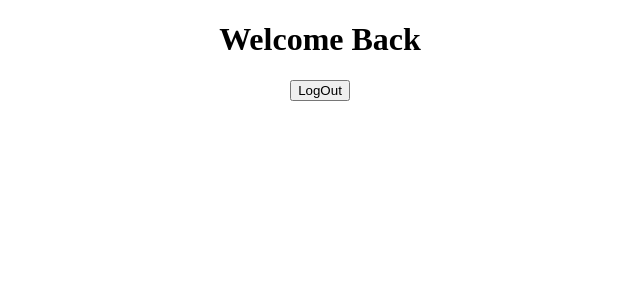
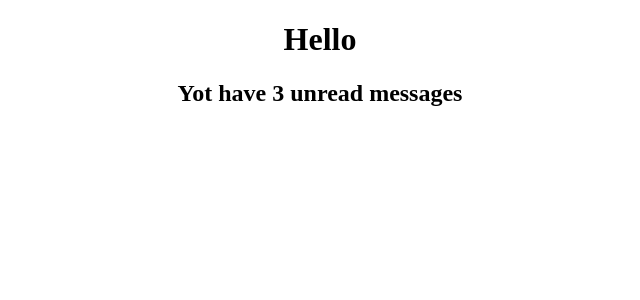
Before and after one commit to afshin4460/React-Js-with-reactapp.ir, a React (Create React App) app: page / in a window 1280 px wide. Shown: the top 300 px of the page, without its empty margins (320-960 px from the left). Built offline with nearby package versions, Linux system fonts and the light colour scheme.

Commit message:
conditional rendering 2

```diff
--- a/src/App.jsx
+++ b/src/App.jsx
@@ -2,7 +2,8 @@ import React, {useState} from 'react';
 import './App.css';
 //import Website from './components/webstie';
 //import Counter from './components/counter/counter';
-import Greeting from './components/greeting';
+//import Greeting from './components/greeting';
+import MailBox from './components/mailBox';
 
 function App() {
 
@@ -17,10 +18,11 @@ function App() {
   const handleToggleClick = () => {
     setIsToggleOn(!isToggleOn);
   }; */
-  const [isLogedIn, setIsLogedIn] = useState(true);
+  /* const [isLogedIn, setIsLogedIn] = useState(true);
   const handleLoginClick = () => {
     setIsLogedIn(!isLogedIn);
-  };
+  }; */
+  const messages = ['React', 'RReact', 'RRReact'];
 
   return (
     <div className='App'>
@@ -29,8 +31,9 @@ function App() {
       {/* <Counter /> */}
       {/* <a href="https://reactapp.ir" onClick={actionLink}>click me</a>
       <button onClick={handleToggleClick}>{isToggleOn ? 'ON' : 'OFF'}</button> */}
-      <Greeting isLoggedIn={isLogedIn} />
-      <button onClick={handleLoginClick}>{isLogedIn ? 'LogOut' : 'LogIn'}</button>
+      {/* <Greeting isLoggedIn={isLogedIn} />
+      <button onClick={handleLoginClick}>{isLogedIn ? 'LogOut' : 'LogIn'}</button> */}
+      <MailBox unreadMessage={messages} />
     </div>
   );
 }
--- /dev/null
+++ b/src/components/mailBox.jsx
@@ -0,0 +1,15 @@
+import React from 'react';
+
+function MailBox(props) {
+    return (
+        <div>
+            <h1>Hello</h1>
+            {
+                props.unreadMessage.length > 0 &&
+                <h2>Yot have {props.unreadMessage.length} unread messages</h2>
+            }
+        </div>
+    );
+}
+
+export default MailBox;
```
